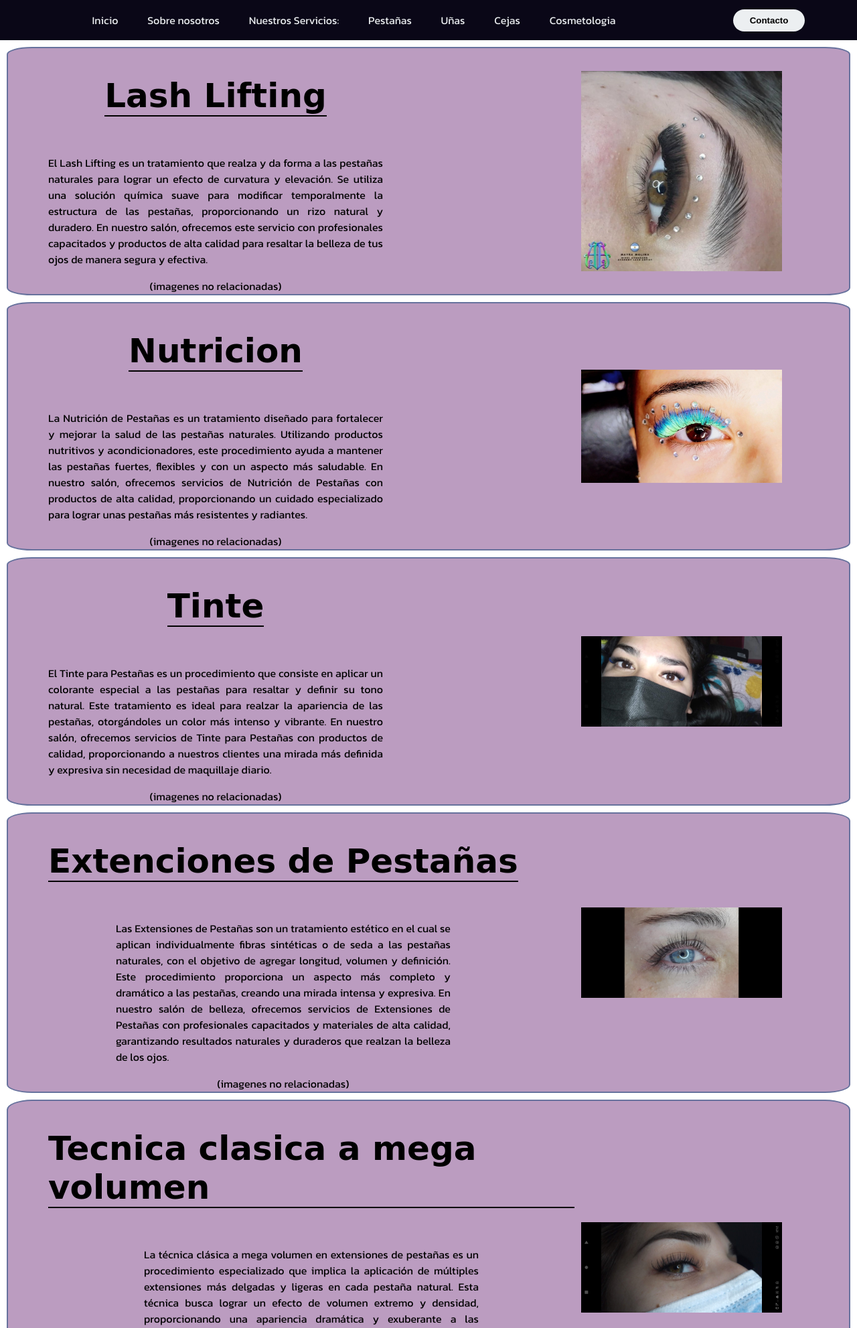
After one commit to A1ngell/stylemay, a PHP site: the page made by Servicios De Pestañas.html in a window 1280 px wide. The commit adds this page. Shown: the top 1983 px of the page at 67% size. Run offline with PHP 8.4, Linux system fonts and the light colour scheme; some web fonts are replaced.

Commit message:
Add files via upload

```diff
--- /dev/null
+++ b/Servicios De Pestañas.html
@@ -0,0 +1,93 @@
+<!DOCTYPE html>
+<html lang="es">
+<head>
+    <meta charset="UTF-8">
+    <meta name="viewport" content="width=device-width, initial-scale=1.0">
+    <link rel="stylesheet" href="style2.css">
+    <link rel="icon" href="assets/logo2.ico">
+    <title>Servicios De Pestañas</title>
+</head>
+<body>
+    <!-- BARRA DE NAVEGACION -->
+    <header class="header">
+        <nav class="nav">
+            <ul class="nav-links">
+                <li><a href="index.html#myCarousel">Inicio</a></li>
+                <li><a href="index.html#nosotros">Sobre nosotros</a></li>
+                <li><a href="index.html#servs">Nuestros Servicios:</a></li>
+                <li><a href="Servicios De Pestañas.html">Pestañas</a></li>
+                <li><a href="Servicio De Uñas.html">Uñas</a></li>
+                <li><a href="Servicio De Cejas.html">Cejas</a></li>
+                <li><a href="Servicio De Cosmetologia.html">Cosmetologia</a></li>
+            </ul>
+        </nav>
+        <a href="index.html#contacto" class="btn"><button>Contacto</button></a>
+    </header>
+
+    <div class="dividendo">
+        <div class="info">
+            <h2 class="titulo">Lash Lifting</h2>
+            <p class="texto">El Lash Lifting es un tratamiento que realza y da forma a las pestañas naturales para lograr un efecto de curvatura y elevación. Se utiliza una solución química suave para modificar temporalmente la estructura de las pestañas, proporcionando un rizo natural y duradero. En nuestro salón, ofrecemos este servicio con profesionales capacitados y productos de alta calidad para resaltar la belleza de tus ojos de manera segura y efectiva.</p>
+            <span>(imagenes no relacionadas)</span>
+        </div>
+        <img class="imginfo" src="assets/nosotras2.jpg" alt="">
+    </div>
+    <div class="dividendo">
+        <div class="info">
+            <h2 class="titulo">Nutricion</h2>
+            <p class="texto">
+            La Nutrición de Pestañas es un tratamiento diseñado para fortalecer y mejorar la salud de las pestañas naturales. Utilizando productos nutritivos y acondicionadores, este procedimiento ayuda a mantener las pestañas fuertes, flexibles y con un aspecto más saludable. En nuestro salón, ofrecemos servicios de Nutrición de Pestañas con productos de alta calidad, proporcionando un cuidado especializado para lograr unas pestañas más resistentes y radiantes.</p>
+            <span>(imagenes no relacionadas)</span>
+        </div>
+        <img class="imginfo" src="assets/pestanabanner.jpg" alt="">
+    </div>
+    <div class="dividendo">
+        <div class="info">
+            <h2 class="titulo">Tinte</h2>
+            <p class="texto">El Tinte para Pestañas es un procedimiento que consiste en aplicar un colorante especial a las pestañas para resaltar y definir su tono natural. Este tratamiento es ideal para realzar la apariencia de las pestañas, otorgándoles un color más intenso y vibrante. En nuestro salón, ofrecemos servicios de Tinte para Pestañas con productos de calidad, proporcionando a nuestros clientes una mirada más definida y expresiva sin necesidad de maquillaje diario.
+            </p>
+            <span>(imagenes no relacionadas)</span>
+        </div>
+        <img class="imginfo" src="assets/cejaspag1.jpg" alt="">
+    </div>
+    <div class="dividendo">
+        <div class="info">
+            <h2 class="titulo">Extenciones de Pestañas</h2>
+            <p class="texto">
+            Las Extensiones de Pestañas son un tratamiento estético en el cual se aplican individualmente fibras sintéticas o de seda a las pestañas naturales, con el objetivo de agregar longitud, volumen y definición. Este procedimiento proporciona un aspecto más completo y dramático a las pestañas, creando una mirada intensa y expresiva. En nuestro salón de belleza, ofrecemos servicios de Extensiones de Pestañas con profesionales capacitados y materiales de alta calidad, garantizando resultados naturales y duraderos que realzan la belleza de los ojos.</p>
+            <span>(imagenes no relacionadas)</span>
+        </div>
+        <img class="imginfo" src="assets/cejaspag3.jpg" alt="">
+    </div>
+    <div class="dividendo">
+        <div class="info">
+            <h2 class="titulo">Tecnica clasica a mega volumen</h2>
+            <p class="texto">La técnica clásica a mega volumen en extensiones de pestañas es un procedimiento especializado que implica la aplicación de múltiples extensiones más delgadas y ligeras en cada pestaña natural. Esta técnica busca lograr un efecto de volumen extremo y densidad, proporcionando una apariencia dramática y exuberante a las pestañas. En nuestro salón de belleza, ofrecemos servicios de extensiones de pestañas desde la técnica clásica hasta el mega volumen, utilizando habilidades avanzadas y productos de alta calidad para obtener resultados impactantes y personalizados según las preferencias de nuestros clientes.</p>
+            <span>(imagenes no relacionadas)</span>
+        </div>
+        <img class="imginfo" src="assets/pestanapag1.jpeg" alt="">
+    </div>
+    <div class="dividendo">
+        <div class="info">
+            <h2 class="titulo">Efecto humedo/rimel</h2>
+            <p class="texto">El efecto húmedo o rimelado en extensiones de pestañas es un estilo que imita el aspecto de pestañas recién aplicado con máscara de pestañas. Se logra aplicando extensiones con una textura suave y brillosa, dando la apariencia de pestañas recién maquilladas con rimel. Este efecto aporta un toque de glamour y definición a las pestañas, resaltando la mirada de manera sutil y elegante. En nuestro salón de belleza, ofrecemos la opción de extensiones de pestañas con efecto húmedo o rimelado, utilizando productos de calidad para proporcionar un look pulido y natural con un toque de sofisticación.</p>
+            <span>(imagenes no relacionadas)</span>
+        </div>
+        <img class="imginfo" src="assets/pestanapag2.jpeg" alt="">
+    </div>
+    <div class="dividendo">
+        <div class="info">
+            <h2 class="titulo">Foxy Lash</h2>
+            <p class="texto">Las Extensiones de Pestañas Foxy son una técnica especializada que implica la aplicación de abanicos (fans) de 4 a 6 pelos en cada pestaña. Estos abanicos se colocan con largos ascendentes, creando un efecto intenso de ojos delineados. El objetivo es resaltar la mirada, especialmente en personas con pestañas naturalmente más cortas. En nuestro salón de belleza, ofrecemos servicios de Extensiones de Pestañas Foxy, utilizando abanicos y técnicas diseñadas para lograr un efecto impactante y una mirada intensa y expresiva. Nuestros profesionales capacitados utilizan productos de alta calidad para garantizar resultados duraderos y satisfactorios.</p>
+            <span>(imagenes no relacionadas)</span>
+        </div>
+        <img class="imginfo" src="assets/pestanapag3.jpeg" alt="">
+    </div>
+
+    <footer class="pie-de-pagina">
+        <p>Derechos de autor © 2023 StyleMay. Todos los derechos reservados.</p>
+        <p>Contacto: maymolina23@gmail.com | Teléfono: (+54 9 11) 32145466</p>
+        <p><a href="https://www.tuempresa.com/politica-de-privacidad">Política de privacidad</a> | <a href="https://www.tuempresa.com/terminos-y-condiciones">Términos y condiciones</a></p>
+    </footer>
+</body>
+</html>
--- a/style2.css
+++ b/style2.css
@@ -92,12 +92,6 @@ body{
     max-width: 500px;
     text-align: justify;
 }
-
-
-.precio {
-    font-size: 24px !important;
-}
-
 
 .imginfo{
     padding: 10px;
```
Also changed, not shown: Servicio De Cejas.html (added, +59 -0 lines), Servicio De Cosmetologia.html (added, +66 -0 lines), Servicio De Uñas.html (added, +75 -0 lines), index.html (+5 -5 lines).
